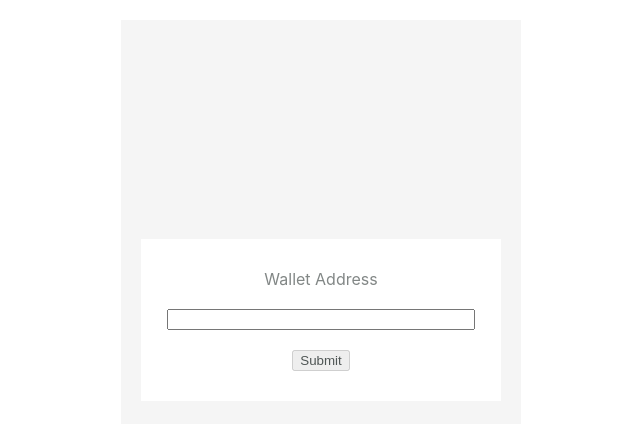
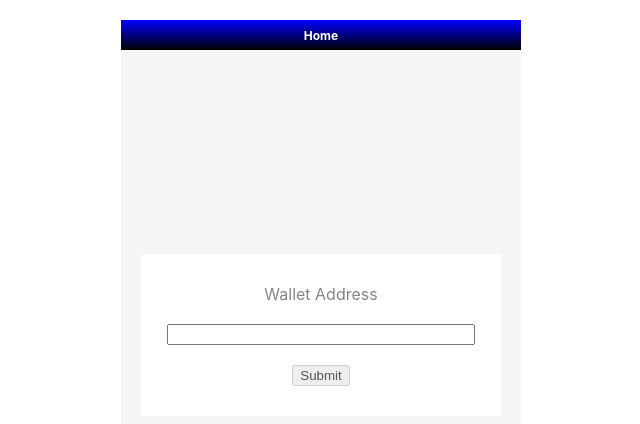
Before and after one commit to sam201994/gnosis-safe, a React (Create React App) app: page / in a window 1280 px wide. Shown: the top 424 px of the page, without its empty margins (319-959 px from the left). Built offline with nearby package versions, Linux system fonts and the light colour scheme.

Commit message:
refactor

```diff
--- a/src/components/PageContainer.js
+++ b/src/components/PageContainer.js
@@ -1,14 +1,18 @@
 import styled from "styled-components";
+
+import constants from "constants";
+
+const { THRESHOLD_SCREEN_WIDTH, PAGE_HEIGHT, PAGE_WIDTH } = constants;
 
 const PageContainer = styled.div`
 	display: flex;
 	flex-direction: column;
-	width: 400px;
+	width: ${PAGE_WIDTH}px;
 	margin: 0 auto;
 	background: #f5f5f5;
 
-	@media only screen and (min-width: 600px) {
-		height: 600px;
+	@media only screen and (min-width: ${THRESHOLD_SCREEN_WIDTH}px) {
+		height: ${PAGE_HEIGHT}px;
 		overflow-y: scroll;
 		margin-top: 20px;
 	}
--- a/src/components/Wrappers.js
+++ b/src/components/Wrappers.js
@@ -1,4 +1,8 @@
 import styled from "styled-components";
+
+import constants from "constants";
+
+const { THRESHOLD_SCREEN_WIDTH, HEADER_HEIGHT, PAGE_WIDTH } = constants;
 
 export const CardWrapper = styled.div`
 	padding: 20px;
@@ -15,3 +19,26 @@ export const LabelWrapper = styled.div`
 	color: #828786;
 	margin-bottom: 5px;
 `;
+
+export const HeaderWrapper = styled.div`
+	text-align: center;
+	cursor: pointer;
+	color: white;
+	background-image: linear-gradient(180deg, blue, black);
+	font-weight: 700;
+	position: fixed;
+
+	display: flex;
+	justify-content: center;
+	align-items: center;
+
+	width: ${PAGE_WIDTH}px;
+	height: ${HEADER_HEIGHT}px;
+`;
+
+export const BodyWrapper = styled.div`
+	margin-top: ${HEADER_HEIGHT}px;
+	@media only screen and (min-width: ${THRESHOLD_SCREEN_WIDTH}px) {
+		overflow-y: scroll;
+	}
+`;
--- /dev/null
+++ b/src/constants.js
@@ -0,0 +1,6 @@
+export default {
+	THRESHOLD_SCREEN_WIDTH: 480,
+	PAGE_HEIGHT: 600,
+	HEADER_HEIGHT: 30,
+	PAGE_WIDTH: 400,
+};
--- a/src/pages/home/index.js
+++ b/src/pages/home/index.js
@@ -1,13 +1,16 @@
 import { useState } from "react";
 import styled from "styled-components";
 import { useNavigate } from "react-router-dom";
+import { HeaderWrapper } from "components/Wrappers";
 
 import PageContainer from "components/PageContainer";
+import { BodyWrapper } from "components/Wrappers";
 
-const Container = styled(PageContainer)`
+const Container = styled(BodyWrapper)`
 	display: flex;
 	flex-direction: column;
 	justify-content: center;
+	height: 100%;
 `;
 
 const BoxWrapper = styled.div`
@@ -47,6 +50,8 @@ const Home = () => {
 	};
 
 	return (
+		<PageContainer>
+			<HeaderWrapper>Home</HeaderWrapper>
 			<Container>
 				<BoxWrapper>
 					<LabelWrapper>Wallet Address</LabelWrapper>
@@ -56,6 +61,7 @@ const Home = () => {
 					</button>
 				</BoxWrapper>
 			</Container>
+		</PageContainer>
 	);
 };
 
--- a/src/pages/transactions/index.js
+++ b/src/pages/transactions/index.js
@@ -4,12 +4,15 @@ import styled from "styled-components";
 import InfiniteScroll from "react-infinite-scroll-component";
 
 import Apis from "apis";
+import constants from "constants";
 import Toast from "components/Toast";
 import PageContainer from "components/PageContainer";
-import { CardWrapper } from "components/Wrappers";
+import { CardWrapper, HeaderWrapper, BodyWrapper } from "components/Wrappers";
 import TransactionCard from "./TransactionCard";
 
-export const MessageWrapper = styled.div`
+const { THRESHOLD_SCREEN_WIDTH, PAGE_HEIGHT } = constants;
+
+const MessageWrapper = styled.div`
 	margin-bottom: 5px;
 	text-align: center;
 	color: blue;
@@ -18,9 +21,7 @@ export const MessageWrapper = styled.div`
 const MesageBox = ({ label }) => {
 	return (
 		<CardWrapper>
-			<MessageWrapper style={{ textAlign: "center", color: "blue" }}>
-				{label}
-			</MessageWrapper>
+			<MessageWrapper>{label}</MessageWrapper>
 		</CardWrapper>
 	);
 };
@@ -63,10 +64,16 @@ const Transactions = () => {
 	}, []);
 
 	if (!transactionInfo || !transactions) return null;
-
 	return (
 		<PageContainer>
+			<HeaderWrapper>Transactions</HeaderWrapper>
+			<BodyWrapper>
 				<InfiniteScroll
+					height={
+						window.innerWidth < THRESHOLD_SCREEN_WIDTH
+							? window.innerHeight
+							: PAGE_HEIGHT
+					}
 					dataLength={transactions.length}
 					next={fetchMore}
 					hasMore={!!transactionInfo.next}
@@ -77,6 +84,7 @@ const Transactions = () => {
 						<TransactionCard key={`${d.transactionHash}-${index}`} data={d} />
 					))}
 				</InfiniteScroll>
+			</BodyWrapper>
 		</PageContainer>
 	);
 };
--- a/src/pages/wallet/BalanceCard.js
+++ b/src/pages/wallet/BalanceCard.js
@@ -1,4 +1,5 @@
 import styled from "styled-components";
+
 import Placeholder from "assets/placeholder.jpeg";
 import { ValueWrapper } from "components/Wrappers";
 import ImageBox from "components/ImageBox";
--- a/src/pages/wallet/index.js
+++ b/src/pages/wallet/index.js
@@ -1,17 +1,41 @@
 import { useState, useEffect } from "react";
-import { useParams } from "react-router-dom";
+import { useParams, useNavigate } from "react-router-dom";
+import styled from "styled-components";
 
 import Apis from "apis";
 import Toast from "components/Toast";
 import PageContainer from "components/PageContainer";
+import {
+	CardWrapper,
+	LabelWrapper,
+	HeaderWrapper,
+	BodyWrapper,
+} from "components/Wrappers";
 import SafeInfoCard from "./SafeInfoCard";
 import BalanceCard from "./BalanceCard";
-import { CardWrapper, LabelWrapper } from "components/Wrappers";
+
+const ButtonWrapper = styled(CardWrapper)`
+	color: blue;
+	margin-bottom: 5px;
+	font-weight: bolder;
+	background-image: linear-gradient(180deg, lightgrey, #ffffff);
+	cursor: pointer;
+`;
+
+const CardButtonBox = ({ onClick, label }) => {
+	return (
+		<ButtonWrapper onClick={onClick}>
+			<span>{label}</span>
+		</ButtonWrapper>
+	);
+};
 
 const Wallet = () => {
 	const [safeData, setSafeData] = useState();
 	const [balanceData, setBalanceData] = useState();
 	const [loading, setLoading] = useState(true);
+	const navigate = useNavigate();
+
 	const { address } = useParams();
 
 	const fetchData = async () => {
@@ -29,6 +53,10 @@ const Wallet = () => {
 		}
 	};
 
+	const handleViewTransactions = () => {
+		navigate(`/transactions/${address}`);
+	};
+
 	useEffect(() => {
 		fetchData();
 	}, []);
@@ -37,6 +65,14 @@ const Wallet = () => {
 	if (!safeData || !balanceData) return null;
 	return (
 		<PageContainer>
+			<HeaderWrapper>Wallet</HeaderWrapper>
+
+			<BodyWrapper>
+				<CardButtonBox
+					onClick={handleViewTransactions}
+					label={"View Transactions"}
+				/>
+
 				<SafeInfoCard label="Safe Address" value={safeData.address} />
 				<SafeInfoCard label="Total Owners" value={safeData?.owners?.length} />
 				<SafeInfoCard label="Owner wallet addresses" value={safeData.owners} />
@@ -53,6 +89,19 @@ const Wallet = () => {
 						);
 					})}
 				</CardWrapper>
+				<CardWrapper>
+					<LabelWrapper>Tokens</LabelWrapper>
+					{balanceData.map((token, index) => {
+						return (
+							<BalanceCard
+								key={`${token.tokenAddress}-${index}`}
+								data={token}
+								isLastIndex={index === balanceData.length - 1}
+							/>
+						);
+					})}
+				</CardWrapper>
+			</BodyWrapper>
 		</PageContainer>
 	);
 };
```
Lines whose indentation alone changed are shown as unchanged.
